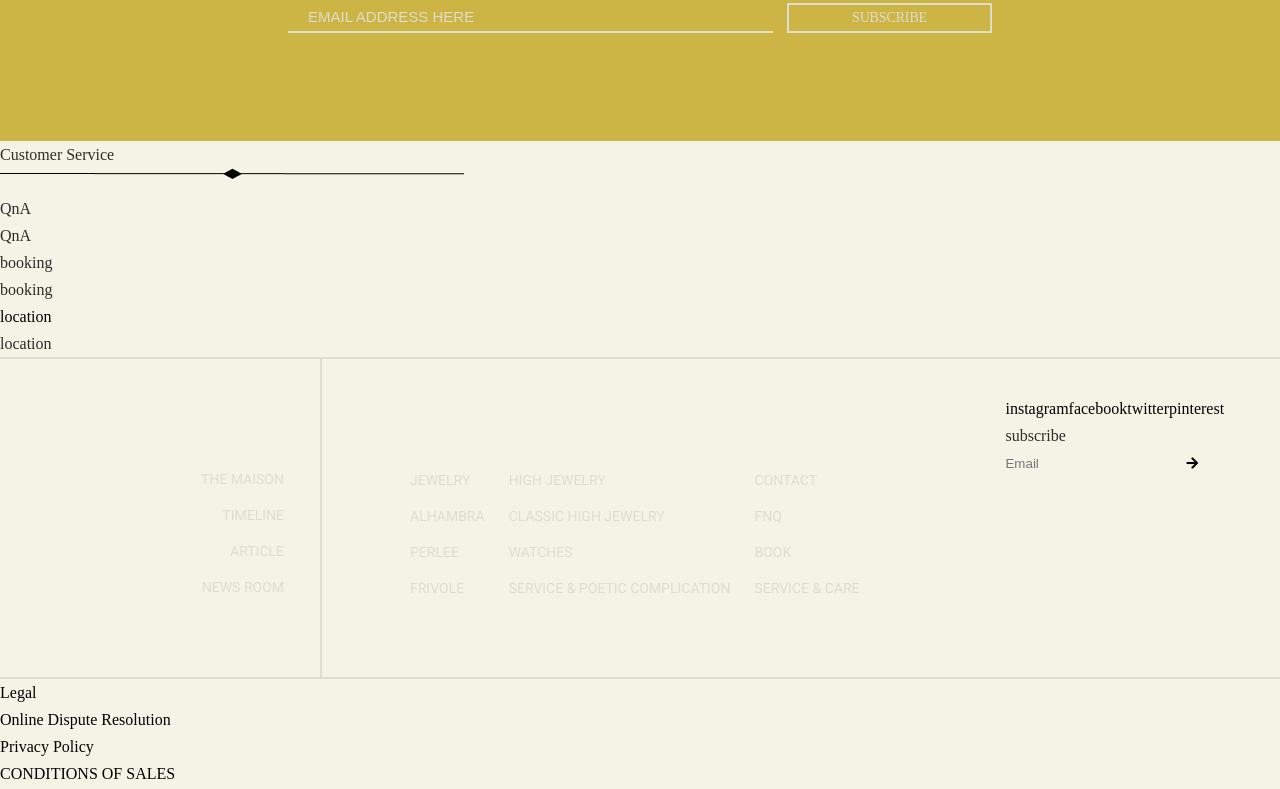
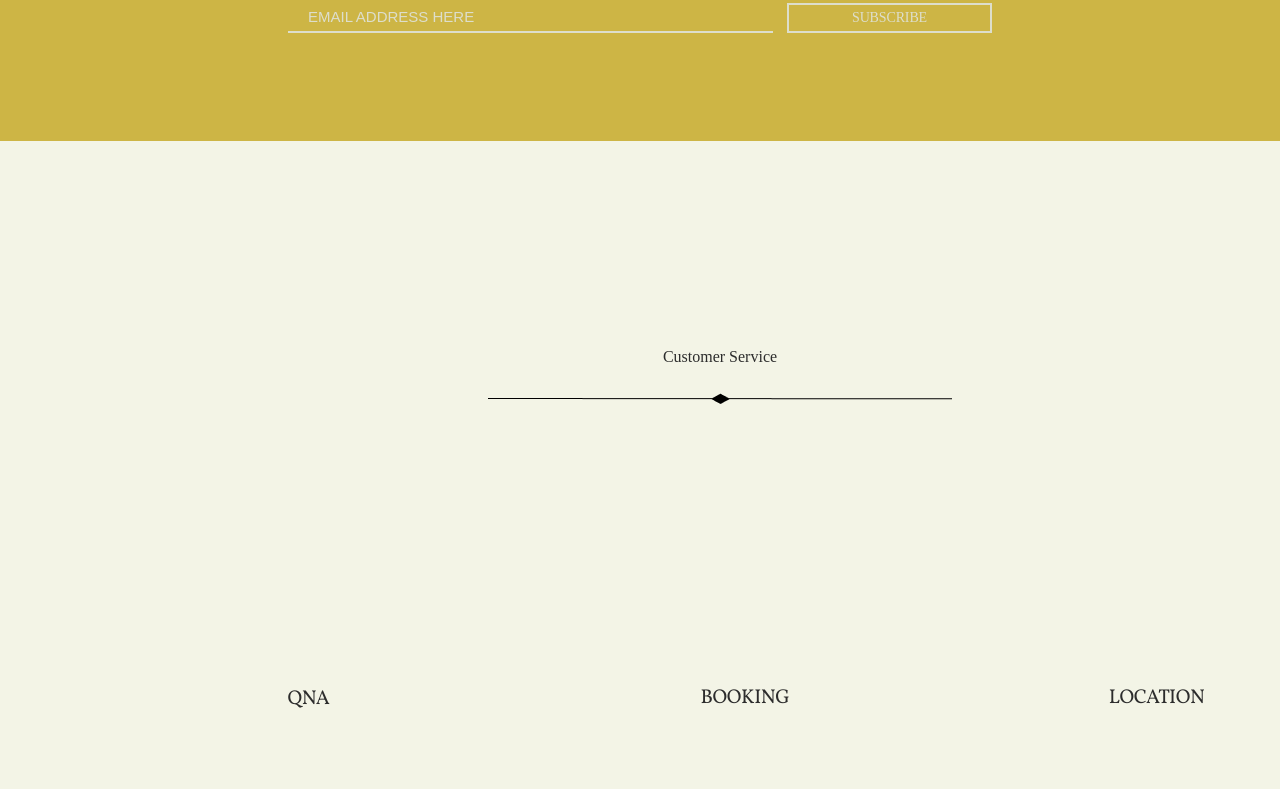
Before and after one commit to Heniinmay/PF01-nameVCA, a plain HTML site: page index.html in a window 1280 px wide. Shown: the part 6847-7636 px from the top of the page. Drawn offline with Linux system fonts and the light colour scheme.

Commit message:
Sec.CS upload !

```diff
--- a/css/common.css
+++ b/css/common.css
@@ -117,9 +117,6 @@ header nav .logo{
 }
 /*---------------------- LINK & BUTTON ---------------------*/
 
-<<<<<<< HEAD
-/*------------------------- FOOTER --------------------------*/
-=======
 /*-------------------------- FOOTER --------------------------*/
 
 footer{
@@ -195,4 +192,3 @@ footer .ft{
 .ft .ft_menu_all .ft_right .sns_icon li{
     float: left;
 }
->>>>>>> 9b3ebfb (footer menu layout done !)
--- a/css/main.css
+++ b/css/main.css
@@ -633,3 +633,69 @@ header{
     color: #DDDECC;
     font-size: 15px;
 }
+
+/*-------------------------- CUSTOMER SERVICE --------------------------*/
+
+
+.customer_service{
+    padding:180px 0;
+    text-align: center;
+}
+
+.customer_service .sub_title p{
+    font-size: 36px;
+    line-height: 36px;
+    margin-bottom: 3px;
+    letter-spacing: -0.02em;
+}
+.customer_service .sub_title{
+    line-height: 72px;
+}
+.customer_service .cust_serv{
+    margin: 36px 0;
+    display: inline-block;
+}
+
+.customer_service .cust_serv div{
+    text-indent: -999em;
+}
+
+.customer_service .cust_serv li{
+    float:left;
+    margin-right: 300px;
+
+}
+.customer_service .cust_serv li:last-child{
+    margin-right: 0px;
+}
+
+.customer_service .cust_serv .sprite.serv_qna{
+    width: 153px;
+    height: 149px;
+    display: inline-block;
+    background-position: 0 -179px;
+    cursor: pointer;
+}
+.customer_service .cust_serv .sprite.serv_booking{
+    width: 120px;
+    height: 148px;
+    display: inline-block;
+    background-position: -167px -177px;
+    cursor: pointer;
+}
+.customer_service .cust_serv .sprite.serv_location{
+    width: 103px;
+    height: 148px;
+    display: inline-block;
+    background-position: -302px -189px;
+    cursor: pointer;
+}
+
+.customer_service .cust_serv p{
+    padding: 36px 0;
+    font-size: 20px;
+    font-family: 'Vollkorn', serif;
+    text-transform: uppercase;
+    letter-spacing: -0.02em;
+
+}
```
